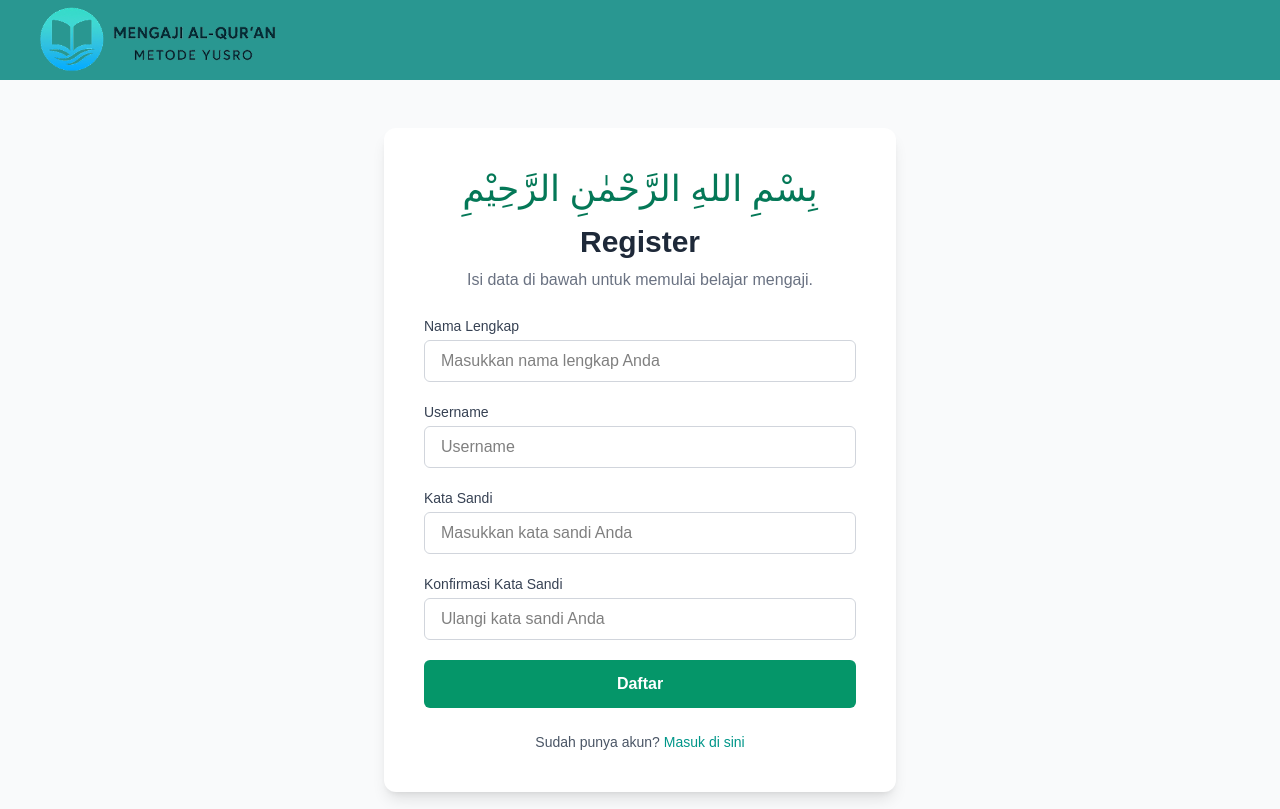
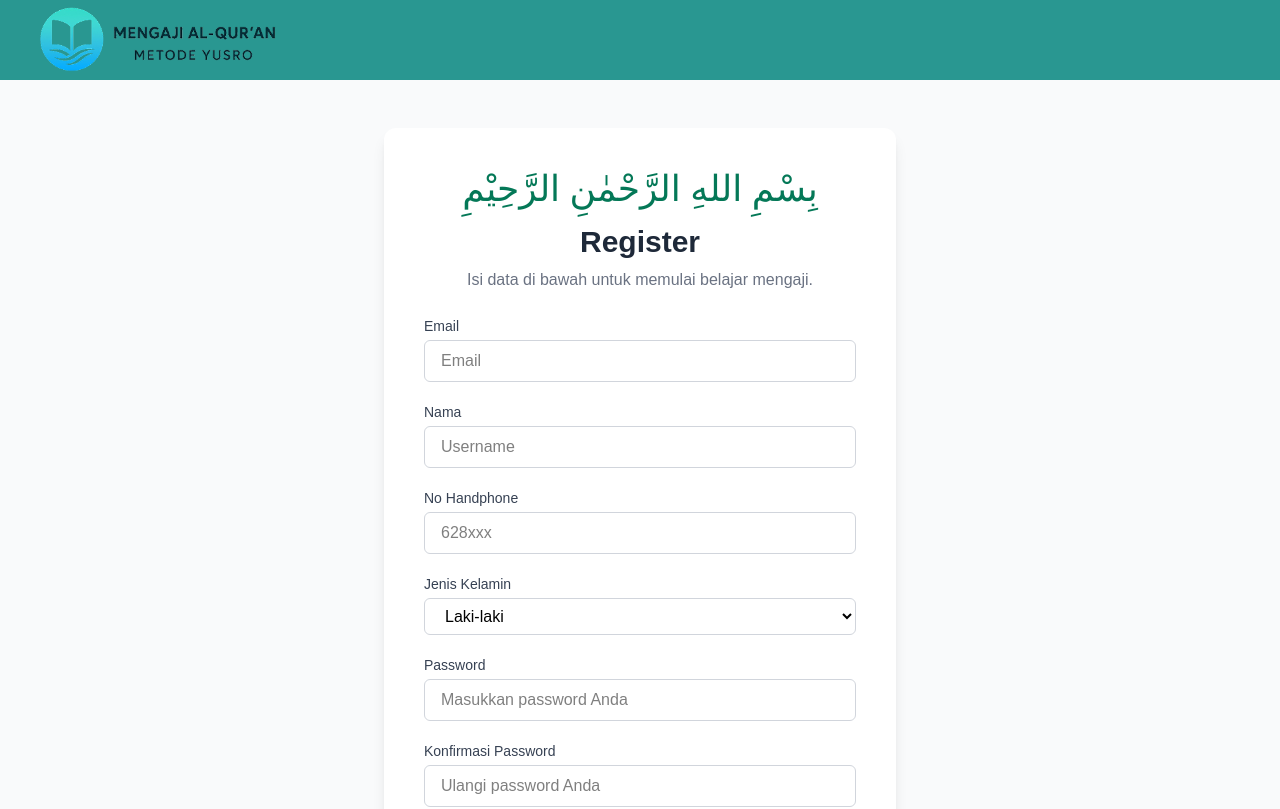
Before and after one commit to mvirgiawancr/Al-Qur-an-Metode-Yusro, a Next.js app: page /register in a window 1280 px wide. Shown: the top 809 px of the page. Built offline with nearby package versions, Linux system fonts and the light colour scheme.

Commit message:
fix input on register

```diff
--- a/app/login/page.jsx
+++ b/app/login/page.jsx
@@ -24,19 +24,19 @@ const LoginPage = () => {
 
           {/* Form Login */}
           <form className="space-y-6">
-            {/* Input Username */}
+            {/* Input Email */}
             <div>
               <label
-                htmlFor="username"
+                htmlFor="email"
                 className="text-sm font-medium text-gray-700"
               >
-                Username
+                Email
               </label>
               <input
-                id="username"
-                name="username"
+                id="email"
+                name="email"
                 type="text"
-                placeholder="Masukkan username Anda"
+                placeholder="Masukkan email Anda"
                 className="mt-1 block w-full px-4 py-3 border border-gray-300 rounded-lg shadow-sm placeholder-gray-400 focus:outline-none focus:ring-emerald-500 focus:border-emerald-500 text-black"
               />
             </div>
@@ -48,7 +48,7 @@ const LoginPage = () => {
                   htmlFor="password"
                   className="text-sm font-medium text-gray-700"
                 >
-                  Kata Sandi
+                  Password
                 </label>
                 <a
                   href="#"
@@ -61,13 +61,13 @@ const LoginPage = () => {
                 id="password"
                 name="password"
                 type="password"
-                placeholder="Masukkan kata sandi Anda"
+                placeholder="Masukkan password Anda"
                 className="mt-1 block w-full px-4 py-3 border border-gray-300 rounded-lg shadow-sm placeholder-gray-400 focus:outline-none focus:ring-emerald-500 focus:border-emerald-500 text-black"
               />
             </div>
 
             {/* Tombol Submit */}
-            <div >
+            <div>
               <Link href="/dashboard">
                 <Button label="Masuk" />
               </Link>
--- a/app/modul/[moduleId]/page.jsx
+++ b/app/modul/[moduleId]/page.jsx
@@ -1,5 +1,5 @@
 // app/modul/page.js
-'use client';
+"use client";
 
 import React, { useState, useRef, useEffect } from "react";
 import { ChevronLeft, Play } from "lucide-react";
@@ -39,8 +39,6 @@ export default function ModulPage({ params = { slug: "1" } }) {
     </div>
   );
 }
-
-
 
 const MainContent = () => {
   const letterData = [
@@ -87,8 +85,6 @@ const MainContent = () => {
   );
 };
 
-
-
 // Progress Bar Component
 const ProgressBar = ({ current, total }) => {
   const progressPercentage = total > 0 ? (current / total) * 100 : 0;
@@ -111,8 +107,6 @@ const ProgressBar = ({ current, total }) => {
     </div>
   );
 };
-
-
 
 // Letter Card Component (Updated with audio logic)
 const LetterCard = ({ letter, active = false, audioSrc, onPlay }) => {
@@ -151,8 +145,6 @@ const LetterCard = ({ letter, active = false, audioSrc, onPlay }) => {
   );
 };
 
-
-
 // Navigation Buttons Component
 const NavigationButtons = () => {
   return (
@@ -165,9 +157,7 @@ const NavigationButtons = () => {
         Sebelumnya
       </button>
       <button className="cursor-pointer bg-emerald-600 text-white font-bold py-3 px-6 rounded-lg hover:bg-emerald-700 transition-colors flex items-center gap-2">
-        <Link href="latihan">
-        Lanjut ke Latihan ›
-        </Link>
+        <Link href="./latihan">Lanjut ke Latihan ›</Link>
       </button>
     </div>
   );
--- a/app/register/page.js
+++ b/app/register/page.js
@@ -1,8 +1,8 @@
 // app/register/page.js
-import React from 'react';
-import Link from 'next/link';
-import Image from 'next/image';
-import Navbar from '../components/Navbar';
+import React from "react";
+import Link from "next/link";
+import Image from "next/image";
+import Navbar from "../components/Navbar";
 
 const RegisterPage = () => {
   return (
@@ -14,64 +14,111 @@ const RegisterPage = () => {
       <main className="flex flex-col items-center justify-center py-12 px-4 mt-20">
         {/* Kartu Form Registrasi */}
         <div className="bg-white p-8 md:p-10 rounded-xl shadow-lg max-w-lg w-full">
-
           <div className="text-center mb-6">
             <h1 className="text-4xl font-serif text-[#047857] mb-4" dir="rtl">
               بِسْمِ اللهِ الرَّحْمٰنِ الرَّحِيْمِ
             </h1>
             <h2 className="text-3xl font-bold text-gray-800">Register</h2>
-            <p className="text-gray-500 mt-2">Isi data di bawah untuk memulai belajar mengaji.</p>
+            <p className="text-gray-500 mt-2">
+              Isi data di bawah untuk memulai belajar mengaji.
+            </p>
           </div>
 
           <form className="space-y-5">
             <div>
-              <label htmlFor="fullName" className="block text-sm font-medium text-gray-700 mb-1">
-                Nama Lengkap
+              <label
+                htmlFor="email"
+                className="block text-sm font-medium text-gray-700 mb-1"
+              >
+                Email
               </label>
               <input
                 type="text"
-                id="fullName"
-                name="fullName"
-                placeholder="Masukkan nama lengkap Anda"
+                id="email"
+                name="email"
+                placeholder="Email"
                 className="text-black w-full px-4 py-2 border border-gray-300 rounded-md focus:outline-none focus:ring-2 focus:ring-brand-teal"
               />
             </div>
 
             <div>
-              <label htmlFor="username" className="block text-sm font-medium text-gray-700 mb-1">
-                Username
+              <label
+                htmlFor="nama"
+                className="block text-sm font-medium text-gray-700 mb-1"
+              >
+                Nama
               </label>
               <input
                 type="text"
-                id="username"
-                name="username"
+                id="nama"
+                name="nama"
                 placeholder="Username"
                 className="text-black w-full px-4 py-2 border border-gray-300 rounded-md focus:outline-none focus:ring-2 focus:ring-brand-teal"
               />
             </div>
 
             <div>
-              <label htmlFor="password" className="block text-sm font-medium text-gray-700 mb-1">
-                Kata Sandi
+              <label
+                htmlFor="hp"
+                className="block text-sm font-medium text-gray-700 mb-1"
+              >
+                No Handphone
+              </label>
+              <input
+                type="number"
+                id="hp"
+                name="hp"
+                placeholder="628xxx"
+                className="text-black w-full px-4 py-2 border border-gray-300 rounded-md focus:outline-none focus:ring-2 focus:ring-brand-teal"
+              />
+            </div>
+
+            <div>
+              <label
+                htmlFor="gender"
+                className="block text-sm font-medium text-gray-700 mb-1"
+              >
+                Jenis Kelamin
+              </label>
+              <select
+                id="gender"
+                name="gender"
+                className="text-black w-full px-4 py-2 border border-gray-300 rounded-md focus:outline-none focus:ring-2 focus:ring-brand-teal"
+              >
+                <option disabled>-- Pilih Jenis Kelamin --</option>
+                <option value="male">Laki-laki</option>
+                <option value="female">Perempuan</option>
+              </select>
+            </div>
+
+            <div>
+              <label
+                htmlFor="password"
+                className="block text-sm font-medium text-gray-700 mb-1"
+              >
+                Password
               </label>
               <input
                 type="password"
                 id="password"
                 name="password"
-                placeholder="Masukkan kata sandi Anda"
+                placeholder="Masukkan password Anda"
                 className="text-black w-full px-4 py-2 border border-gray-300 rounded-md focus:outline-none focus:ring-2 focus:ring-brand-teal"
               />
             </div>
 
             <div>
-              <label htmlFor="confirmPassword" className="block text-sm font-medium text-gray-700 mb-1">
-                Konfirmasi Kata Sandi
+              <label
+                htmlFor="confirmPassword"
+                className="block text-sm font-medium text-gray-700 mb-1"
+              >
+                Konfirmasi Password
               </label>
               <input
                 type="password"
                 id="confirmPassword"
                 name="confirmPassword"
-                placeholder="Ulangi kata sandi Anda"
+                placeholder="Ulangi password Anda"
                 className="text-black w-full px-4 py-2 border border-gray-300 rounded-md focus:outline-none focus:ring-2 focus:ring-brand-teal"
               />
             </div>
@@ -85,8 +132,11 @@ const RegisterPage = () => {
           </form>
 
           <p className="text-center text-sm text-gray-600 mt-6">
-            Sudah punya akun?{' '}
-            <Link href="/login" className="font-medium text-teal-600 hover:underline">
+            Sudah punya akun?{" "}
+            <Link
+              href="/login"
+              className="font-medium text-teal-600 hover:underline"
+            >
               Masuk di sini
             </Link>
           </p>
```
